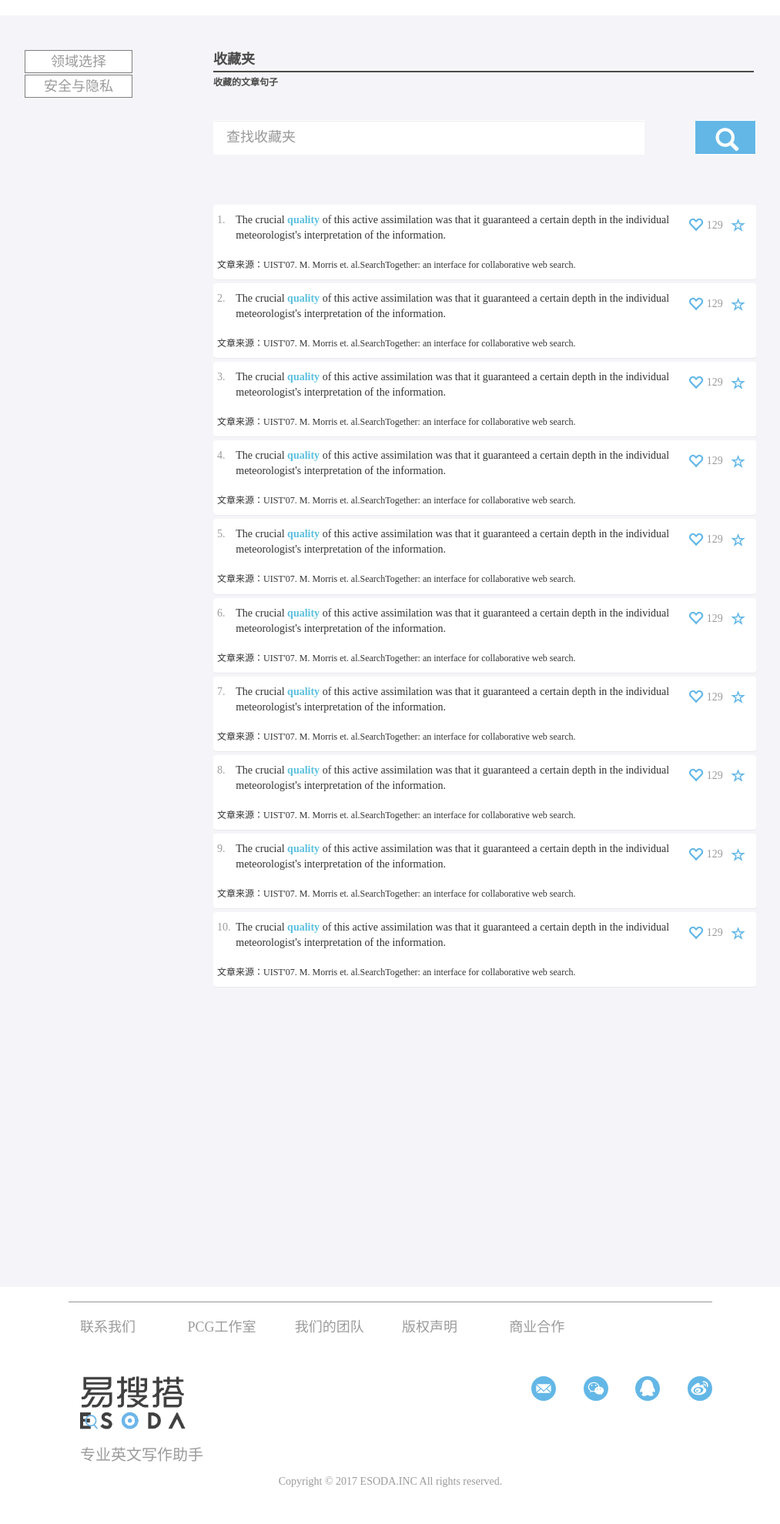
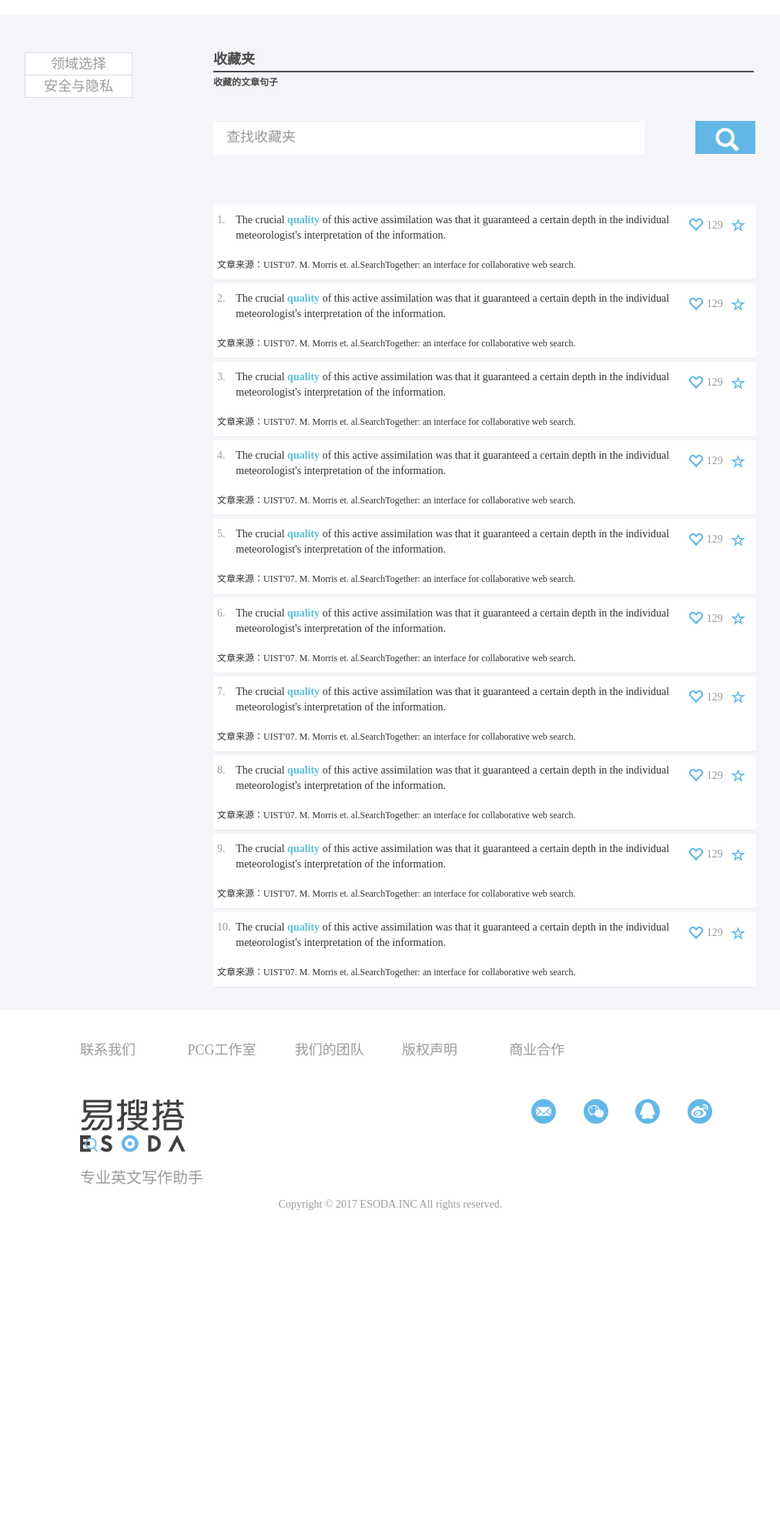
Before and after one commit to ai-writing/esoda, a Django app: page /favorites/ in a window 1280 px wide. Shown: the part 115-2095 px from the top of the page at 77% size, without its empty margins (133-1146 px from the left). After the commit the page ends 1687 px from the top, so only its background shows below. Run offline with Django 3.2, Linux system fonts and the light colour scheme; parts of the project's set-up code (start-up, migrations or seed data) failed here and were passed over; some libraries are stand-ins or nearby versions.

Commit message:
change front-end as design

```diff
--- a/authentication/templates/profile_base.html
+++ b/authentication/templates/profile_base.html
@@ -15,11 +15,11 @@
         <div class="row personal-page-main">
       <div class="col-md-3">
         <ul id="myTab" class="nav nav-pills nav-stacked personal-page-tab text-center">
-			    <li {% if profileTab == "domain" %}class="active"{% endif %}><a href="{% url 'domain' %}">领域选择</a></li>
+            <li class="mydomain {% if profileTab == 'domain' %}active{% endif %}"><a href="{% url 'domain' %}">领域选择</a></li>
             {% comment %}
             <li {% if profileTab == "personal" %}class="active"{% endif %}><a href="{% url 'personal' %}">个人信息</a></li>
             {% endcomment %}
-			    <li {% if profileTab != "domain" and profileTab != "personal" and profileTab != "favorites" %}class="active"{% endif %}><a {% if user.is_authenticated %} href="{% url 'auth_password_change' %}"{% else %} href="#" data-toggle="modal" data-target="#ModalLogin" {% endif %}>安全与隐私</a></li>
+            <li class="{% if profileTab != 'domain' and profileTab != 'personal' and profileTab != 'favorites' %}active{% endif %}"><a {% if user.is_authenticated %} href="{% url 'auth_password_change' %}"{% else %} href="#" data-toggle="modal" data-target="#ModalLogin" {% endif %}>安全与隐私</a></li>
             {% comment %}
             <li {% if profileTab == "favorites" %}class="active"{% endif %}><a href="{% url 'favorites' %}">收藏夹</a></li>
             {% endcomment %}
--- a/authentication/templates/registration/login.html
+++ b/authentication/templates/registration/login.html
@@ -6,7 +6,7 @@
   <div class="modal-content modal-login-content">
     <div class="modal-header modal-login-header">
       <img src="{% static 'img/logo.png' %}" class="modal-logo">
-      <p>登陆易搜搭，开启英文写作新体验</p>
+      <h4>登陆易搜搭，开启英文写作新体验</h4>
     </div>
     <div class="modal-body modal-login-body">
       <form id="LoginForm" class="form-horizonal" role="login" method="post" action="">
@@ -40,12 +40,12 @@
         {% endif %}
 
         <input type="hidden" name="next" value="{{ next }}" />
-        <span class="form-login">
+        <span class="form-login center-block">
           <button type="submit" class="btn btn-login">登入易搜搭</button>
         </span>
       </form>
     </div>
-    <div class="modal-footer modal-login-footer">
+    <div class="modal-footer modal-login-footer center-block">
       <div class="modal-forgot-password">
         <p><a href="{% url 'auth_password_reset' %}">忘记密码？</a></p>
       </div>
--- a/authentication/templates/registration/password_reset_form.html
+++ b/authentication/templates/registration/password_reset_form.html
@@ -1,5 +1,6 @@
 {% extends "base.html" %}
 {% load i18n %}
+{% load widget_tweaks %}
 
 {% block content %}
 <div class="result-page">
@@ -7,7 +8,7 @@
 		<form method="post" action="." style="margin-top: 50px;" class="form-group fixed-form form-horizonal">
 			{% csrf_token %}
 			<label>{{ form.email.label }}</label>
-			{{ form.email }}
+			{% render_field form.email class="form-registration" %}
 			{% if form.email.errors %}
 			<span class='validation-summary-errors'><small>{{form.email.errors.as_text}}</small></span>
 			{% endif %}
--- a/esoda/templates/esoda/dictionary_result.html
+++ b/esoda/templates/esoda/dictionary_result.html
@@ -1,5 +1,5 @@
 <div class="panel panel-default">
-  <div class="panel-heading" role="tab" id="HeadingDict">
+  <!--<div class="panel-heading" role="tab" id="HeadingDict">
     <div class="panel-title-wrapper">
       <div class="panel-title display-inline">
         词典
@@ -9,7 +9,7 @@
         <span class="glyphicon glyphicon-chevron-up right-float"></span>
       </a>
     </div>
-  </div>
+  </div>-->
   <div id="CollapseDict" class="panel-collapse collapse in" role="tabpanel" aria-labelledby="HeadingDict">
     <div class="dictionary-container">
       <div class="dictionary-left">
--- a/esoda/templates/esoda/result.html
+++ b/esoda/templates/esoda/result.html
@@ -27,7 +27,7 @@
 
               {% if r.synonymous %}
               <div class="panel panel-default">
-                <div class="panel-heading" role="tab" id="HeadingUsage">
+                <!--<div class="panel-heading" role="tab" id="HeadingUsage">
                   <div class="panel-title-wrapper">
                     <div class="panel-title display-inline">
                       用法
@@ -37,7 +37,7 @@
                       <span class="glyphicon glyphicon-chevron-up right-float"></span>
                     </a>
                   </div>
-                </div>
+                </div>-->
                 <div id="CollapseUsage" class="panel-collapse collapse in" role="tabpanel" aria-labelledby="HeadingUsage">
                   <ul class="nav nav-tabs nav-tabs-usage" id="UsageTab" role="tablist">
                     <!--li role="presentation">
--- a/static/css/style.css
+++ b/static/css/style.css
@@ -374,8 +386,6 @@ button.close:focus {
 }
 
 .input-group-lg>.input-group-btn>.btn {
-	border-bottom-left-radius: 0px;
-	border-top-left-radius: 0px;
 	width: 144px;
 	height: 60px;
 	padding-top: 8px;
@@ -440,9 +449,7 @@ button.close:focus {
 }
 
 .container-footer {
-	margin-top: 19px;
-	border-top: 1px solid #979797;
-	padding-top: 20px;
+	margin-top: 40px;
 	padding-bottom: 35px;
 	color: #9b9b9b;
 	width: 65.3%;
@@ -747,8 +754,7 @@ button.close:focus {
 
 .footer-link {
 	color: #9b9b9b;
-	font-family: PingFangSC, Microsoft Yahei;
-	font-weight: 500;
+	font-family: PingFangSC-Light, Microsoft Yahei;
 }
 
 .footer-shares {
@@ -851,8 +857,9 @@ button.close:focus {
 }
 
 .result-page {
-	margin-bottom: 0;
 	background-color: #f5f5f9;
+	min-height: 350px;
+	padding-bottom: 30px;
 }
 
 .result-sidebar {
@@ -1272,18 +1278,14 @@ button.close:focus {
 .field-select-btn:hover,
 .field-select-btn {
 	font-family: .PingFangSC;
-	font-size: 14px;
-	text-align: center;
 	padding-top:5px;
-	color: #ffffff;
 	width: 100px;
 	height: 30px;
 	border-radius: 3px;
-	background-color: #63b7e6;
-}
+}
+
 .personal-page-main {
 	padding-top: 45px;
-	padding-bottom: 390px;
 }
 
 .personal-page-main .nav-pills a {
@@ -1294,7 +1296,7 @@ button.close:focus {
   	font-weight: 500;
   	color: #9b9b9b;
   	border-radius: 0px;
-  	border: 1px solid grey;
+  	border: 1px solid #d7dcde;
   	background: white;
 }
 
@@ -1526,3 +1527,16 @@ button.close:focus {
 .personal-page-tab .nav-tabs>li.active>a:focus {
 	border: 0px;
 }
+
+.mydomain {
+	top: 3px;
+}
+
+.form-group label {
+    display: block;
+}
+
+.signup-page h4 {
+	padding-top: 30px;
+	color: #63b7e6;
+}
```
Also changed, not shown: other parts of static/css/style.css (+21 -12 lines), authentication/templates/registration/registration_form.html (+8 -7 lines). Lines whose indentation alone changed are shown as unchanged.
